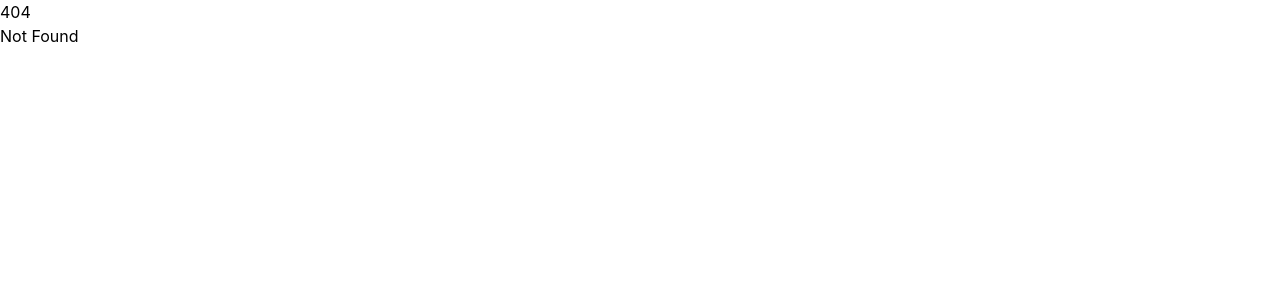
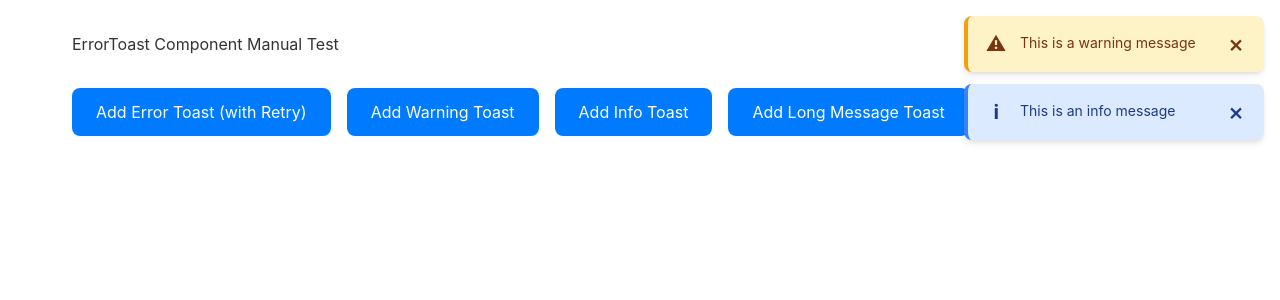
Before and after one commit to grammy-jiang/Luminote, a SvelteKit app in the folder frontend/: page /test-toast in a window 1280 px wide. Before the commit this address had no page. Shown: the top 300 px of the page. Built offline with nearby package versions, Linux system fonts and the light colour scheme.

Commit message:
Add linting fix and manual test page for ErrorToast component
Co-authored-by: grammy-jiang <719388+grammy-jiang@users.noreply.github.com>

```diff
--- /dev/null
+++ b/frontend/src/routes/test-toast/+page.svelte
@@ -0,0 +1,135 @@
+<script lang="ts">
+	/**
+	 * Manual test page for ErrorToast component
+	 * Run with: npm run dev
+	 * Navigate to: http://localhost:5000/test-toast
+	 */
+
+	import ErrorToast from '$lib/components/ErrorToast.svelte';
+	import { onMount } from 'svelte';
+
+	let toasts: Array<{
+		id: number;
+		message: string;
+		severity: 'error' | 'warning' | 'info';
+		showRetry: boolean;
+	}> = [];
+
+	let nextId = 1;
+
+	function addToast(
+		message: string,
+		severity: 'error' | 'warning' | 'info' = 'error',
+		showRetry = false
+	) {
+		const id = nextId++;
+		toasts = [...toasts, { id, message, severity, showRetry }];
+	}
+
+	function removeToast(id: number) {
+		toasts = toasts.filter((t) => t.id !== id);
+	}
+
+	function handleRetry() {
+		console.log('Retry clicked!');
+	}
+
+	onMount(() => {
+		// Auto-add some sample toasts
+		addToast('This is an error message', 'error', true);
+		setTimeout(() => addToast('This is a warning message', 'warning'), 500);
+		setTimeout(() => addToast('This is an info message', 'info'), 1000);
+	});
+</script>
+
+<svelte:head>
+	<title>ErrorToast Manual Test</title>
+</svelte:head>
+
+<div class="test-page">
+	<h1>ErrorToast Component Manual Test</h1>
+
+	<div class="controls">
+		<button on:click={() => addToast('New error message', 'error', true)}>
+			Add Error Toast (with Retry)
+		</button>
+		<button on:click={() => addToast('New warning message', 'warning')}>
+			Add Warning Toast
+		</button>
+		<button on:click={() => addToast('New info message', 'info')}> Add Info Toast </button>
+		<button
+			on:click={() =>
+				addToast(
+					'This is a very long error message that should wrap properly within the toast container without breaking the layout or causing overflow issues. It should remain readable and well-formatted.',
+					'error'
+				)}
+		>
+			Add Long Message Toast
+		</button>
+	</div>
+
+	<div class="toast-container">
+		{#each toasts as toast (toast.id)}
+			<ErrorToast
+				message={toast.message}
+				severity={toast.severity}
+				showRetry={toast.showRetry}
+				onRetry={handleRetry}
+				onDismiss={() => removeToast(toast.id)}
+			/>
+		{/each}
+	</div>
+</div>
+
+<style>
+	.test-page {
+		padding: 2rem;
+		max-width: 1200px;
+		margin: 0 auto;
+	}
+
+	h1 {
+		margin-bottom: 2rem;
+		color: #333;
+	}
+
+	.controls {
+		display: flex;
+		flex-wrap: wrap;
+		gap: 1rem;
+		margin-bottom: 2rem;
+	}
+
+	.controls button {
+		padding: 0.75rem 1.5rem;
+		background-color: #007bff;
+		color: white;
+		border: none;
+		border-radius: 0.5rem;
+		cursor: pointer;
+		font-size: 1rem;
+		transition: background-color 0.2s;
+	}
+
+	.controls button:hover {
+		background-color: #0056b3;
+	}
+
+	.toast-container {
+		position: fixed;
+		top: 1rem;
+		right: 1rem;
+		z-index: 9999;
+		display: flex;
+		flex-direction: column;
+		align-items: flex-end;
+	}
+
+	@media (max-width: 640px) {
+		.toast-container {
+			left: 1rem;
+			right: 1rem;
+			align-items: stretch;
+		}
+	}
+</style>
```
Also changed, not shown: frontend/package.json (indentation only), frontend/tsconfig.json (indentation only), 3 other files (tests, documents, lock files or other folders).
